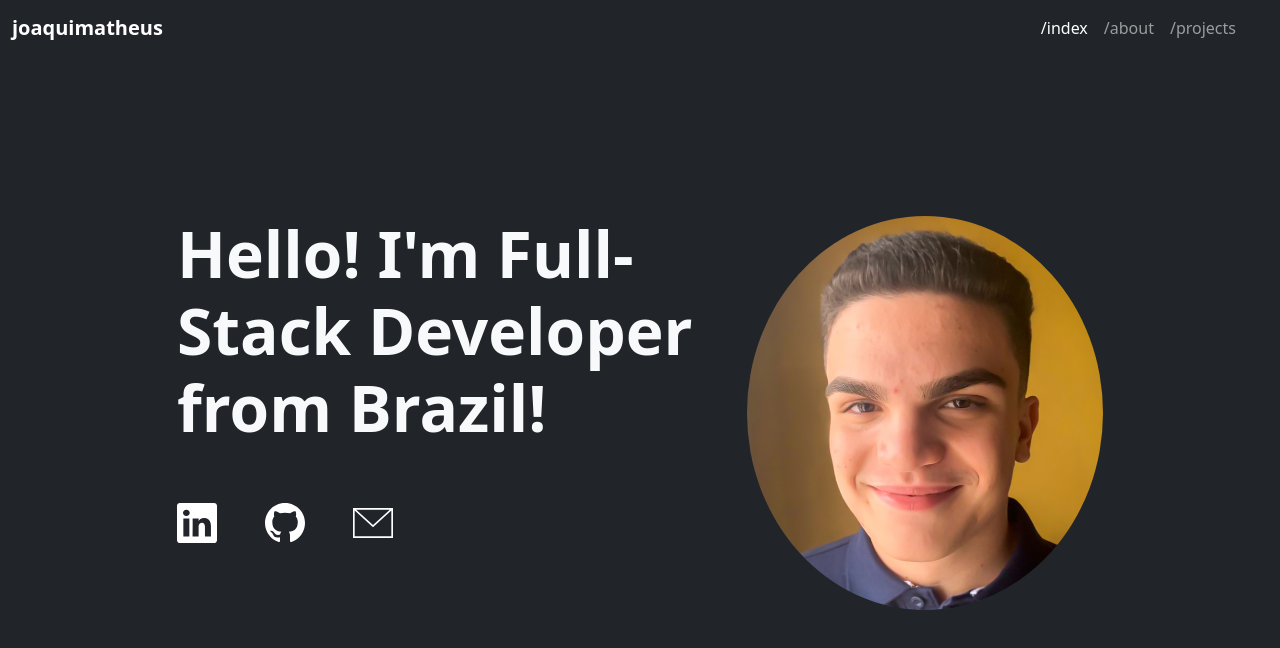
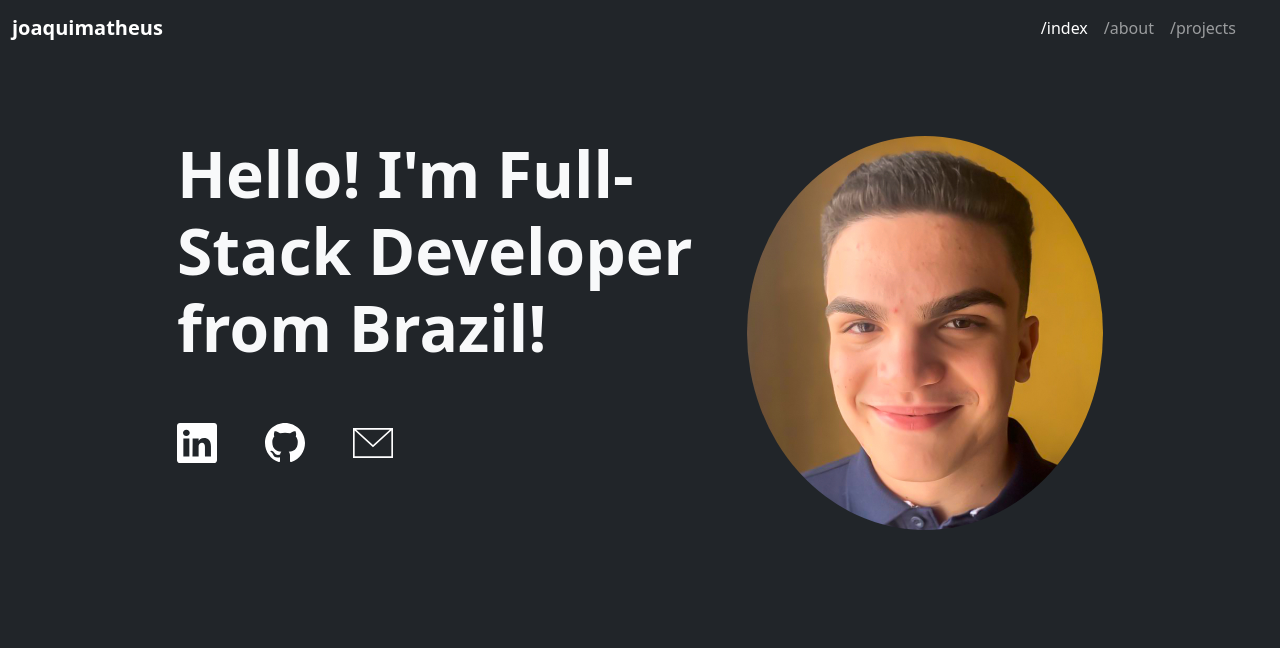
Before and after one commit to joaquimatheus/landpage_joaquimatheus, a website: page public/index.html in a window 1280 px wide. Drawn offline with nearby package versions, Linux system fonts and the light colour scheme.

Commit message:
changed pading intro to 10vh

```diff
--- a/public/custom.css
+++ b/public/custom.css
@@ -1,5 +1,5 @@
 #intro {
-    padding: 20vh 0;
+    padding: 10vh 0;
 }
 
 #about {
```
